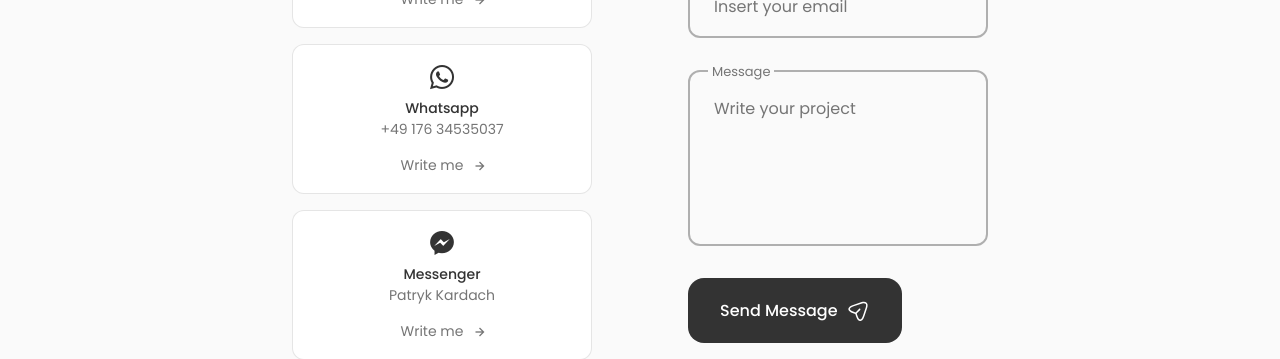
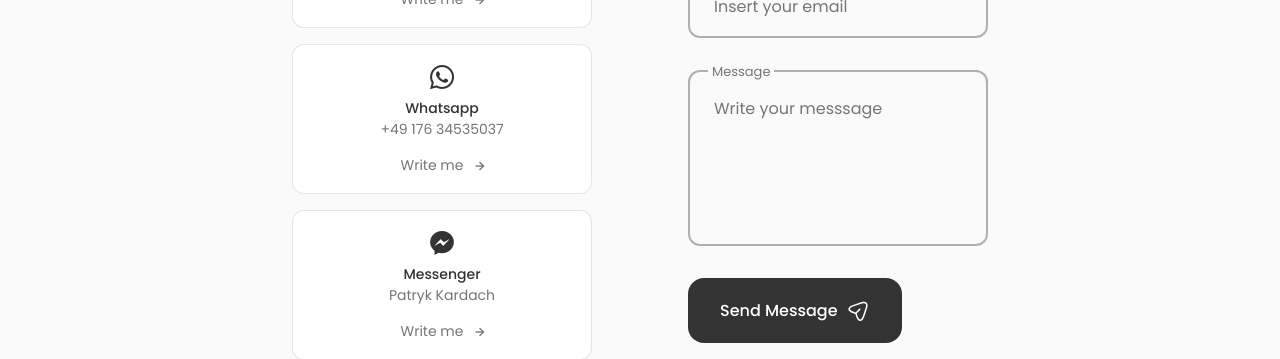
Before and after one commit to patryk77k/my-portfolio, a React (Create React App) app: page / in a window 1280 px wide. Shown: the part 2915-3274 px from the top of the page. Built offline with nearby package versions, Linux system fonts and the light colour scheme.

Commit message:
new features

```diff
--- a/src/components/about/About.jsx
+++ b/src/components/about/About.jsx
@@ -1,7 +1,7 @@
 import React from "react";
 import "./about.css";
 import AboutImg from "../../assets/about.jpg";
-import CV from "../../assets/John-Cv.pdf";
+import CV from "../../assets/lebenslauf.pdf";
 import Info from "./Info";
 
 const About = () => {
--- a/src/components/contact/Contact.jsx
+++ b/src/components/contact/Contact.jsx
@@ -97,7 +97,7 @@ const Contact = () => {
                 cols="30"
                 rows="10"
                 className="contact__form-input"
-                placeholder="Write your project"></textarea>
+                placeholder="Write your messsage"></textarea>
             </div>
             <button className="button button--flex">
               Send Message
```
Also changed, not shown: 2 other files (tests, documents, lock files or other folders).
